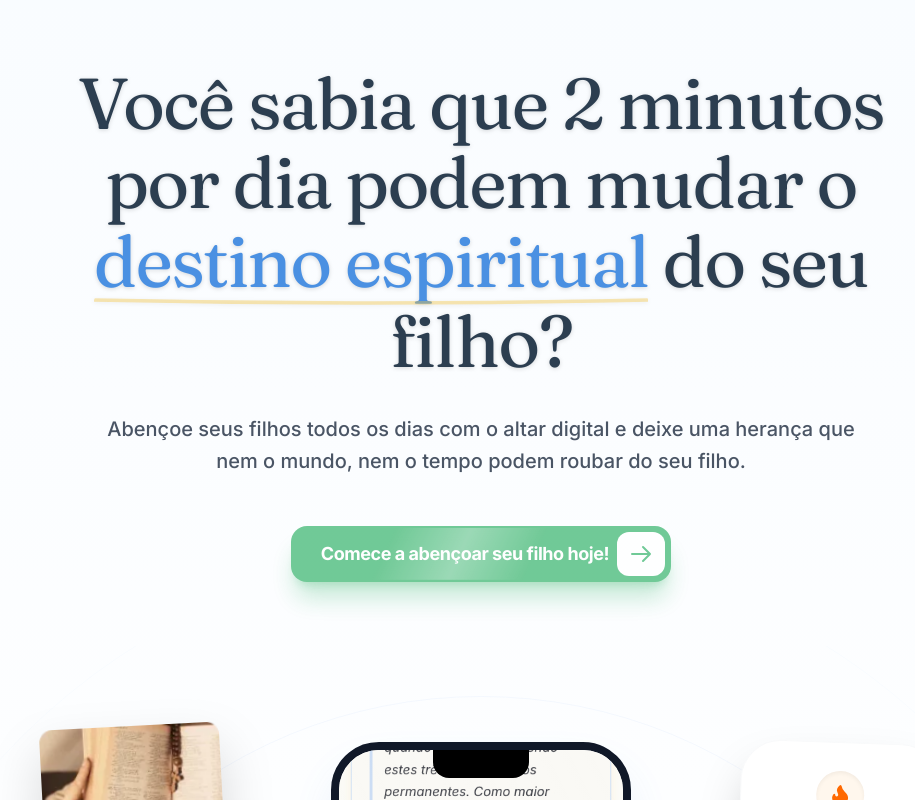
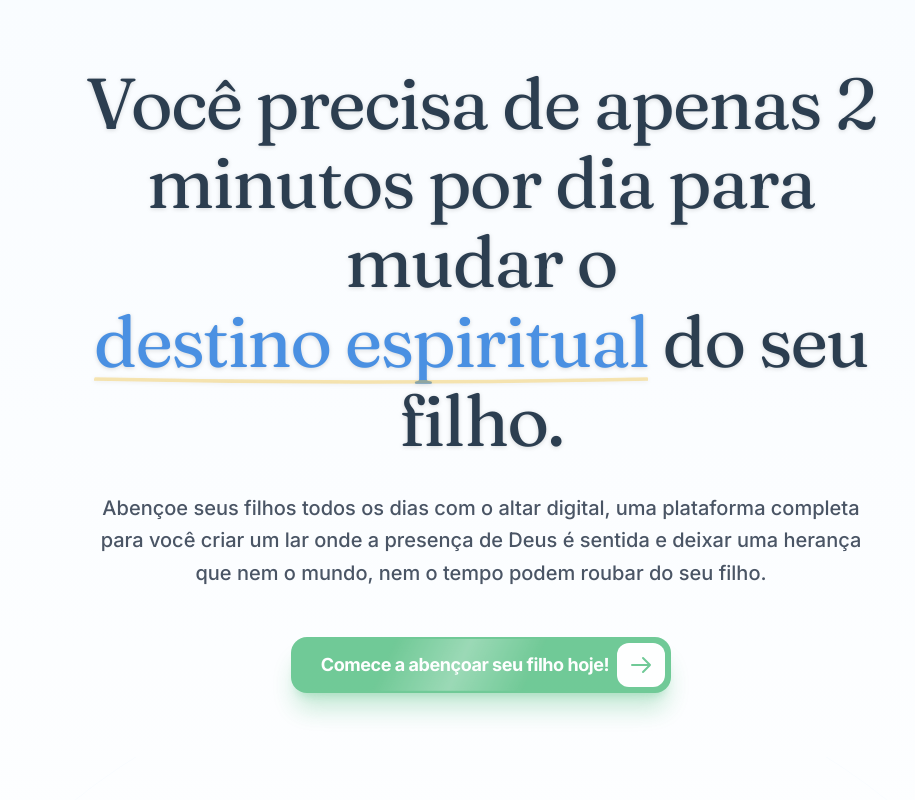
Before and after one commit to oanthonydesign/landingpage-bencaosfamiliares, a React (Vite) app: page / in a window 1280 px wide. Shown: the top 800 px of the page, without its empty margins (159-1074 px from the left). Built offline with nearby package versions, Linux system fonts and the light colour scheme.

Commit message:
Update hero section text description

```diff
--- a/App.tsx
+++ b/App.tsx
@@ -374,19 +374,19 @@ const Hero = () => {
         <div className="text-center max-w-4xl mb-16 relative z-20">
           <FadeIn>
             <h1 className="text-4xl md:text-6xl lg:text-7xl font-serif font-bold text-brand-dark tracking-tight mb-8 leading-[1.1] drop-shadow-sm">
-              Você sabia que 2 minutos por dia podem mudar o <br className="hidden lg:block" />
+              Você precisa de apenas 2 minutos por dia para mudar o <br className="hidden lg:block" />
               <span className="text-brand-blue relative inline-block">
                 destino espiritual
                 <svg className="absolute w-full h-3 -bottom-1 left-0 text-brand-gold opacity-40" viewBox="0 0 100 10" preserveAspectRatio="none">
                   <path d="M0 5 Q 50 10 100 5" stroke="currentColor" strokeWidth="3" fill="none" />
                 </svg>
-              </span> do seu filho?
+              </span> do seu filho.
             </h1>
           </FadeIn>
 
           <FadeIn delay={200}>
             <p className="mt-8 max-w-3xl mx-auto text-lg md:text-xl text-gray-600 leading-relaxed font-medium">
-              Abençoe seus filhos todos os dias com o altar digital e deixe uma herança que nem o mundo, nem o tempo podem roubar do seu filho.
+              Abençoe seus filhos todos os dias com o altar digital, uma plataforma completa para você criar um lar onde a presença de Deus é sentida e deixar uma herança que nem o mundo, nem o tempo podem roubar do seu filho.
             </p>
           </FadeIn>
 
```
